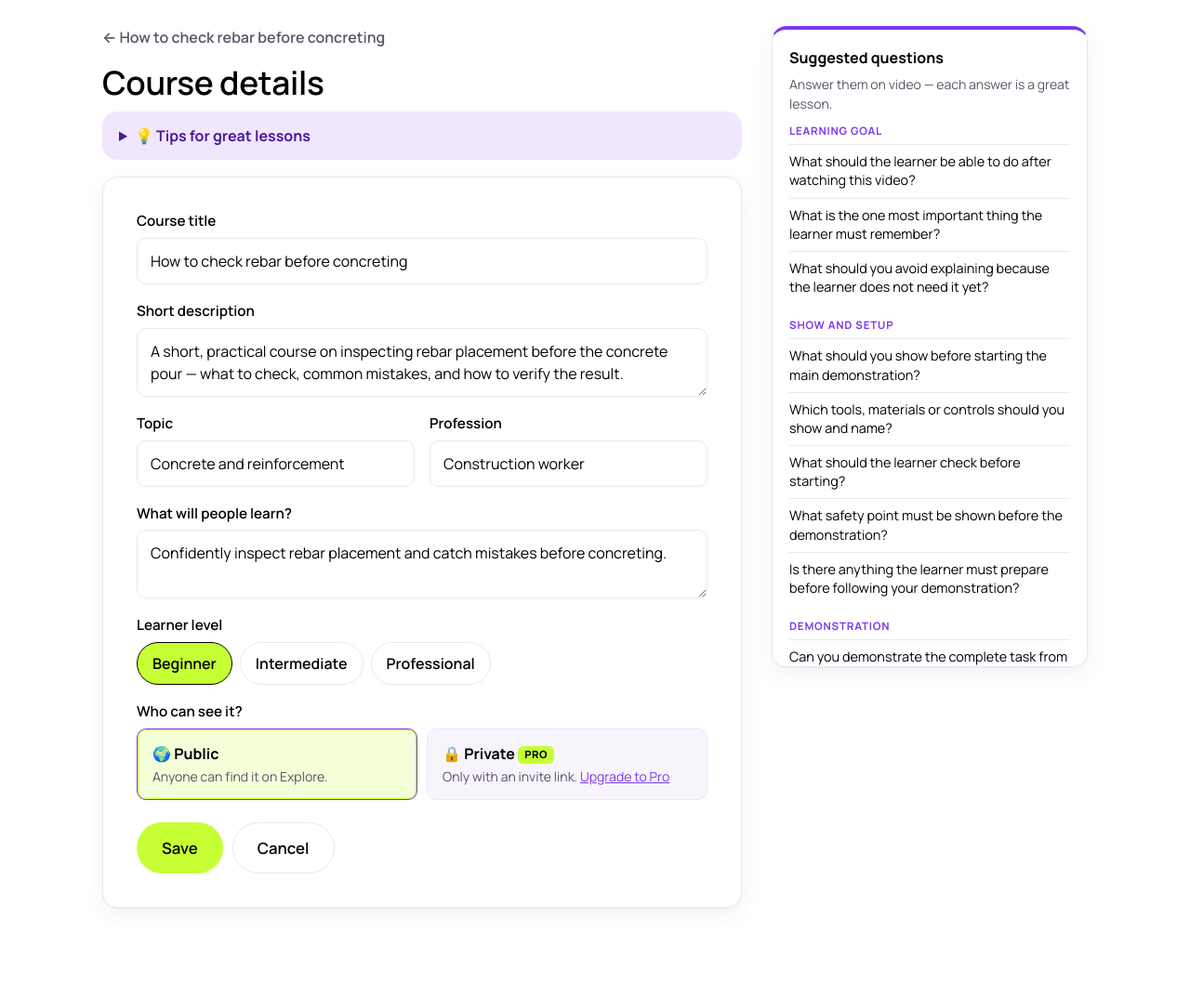
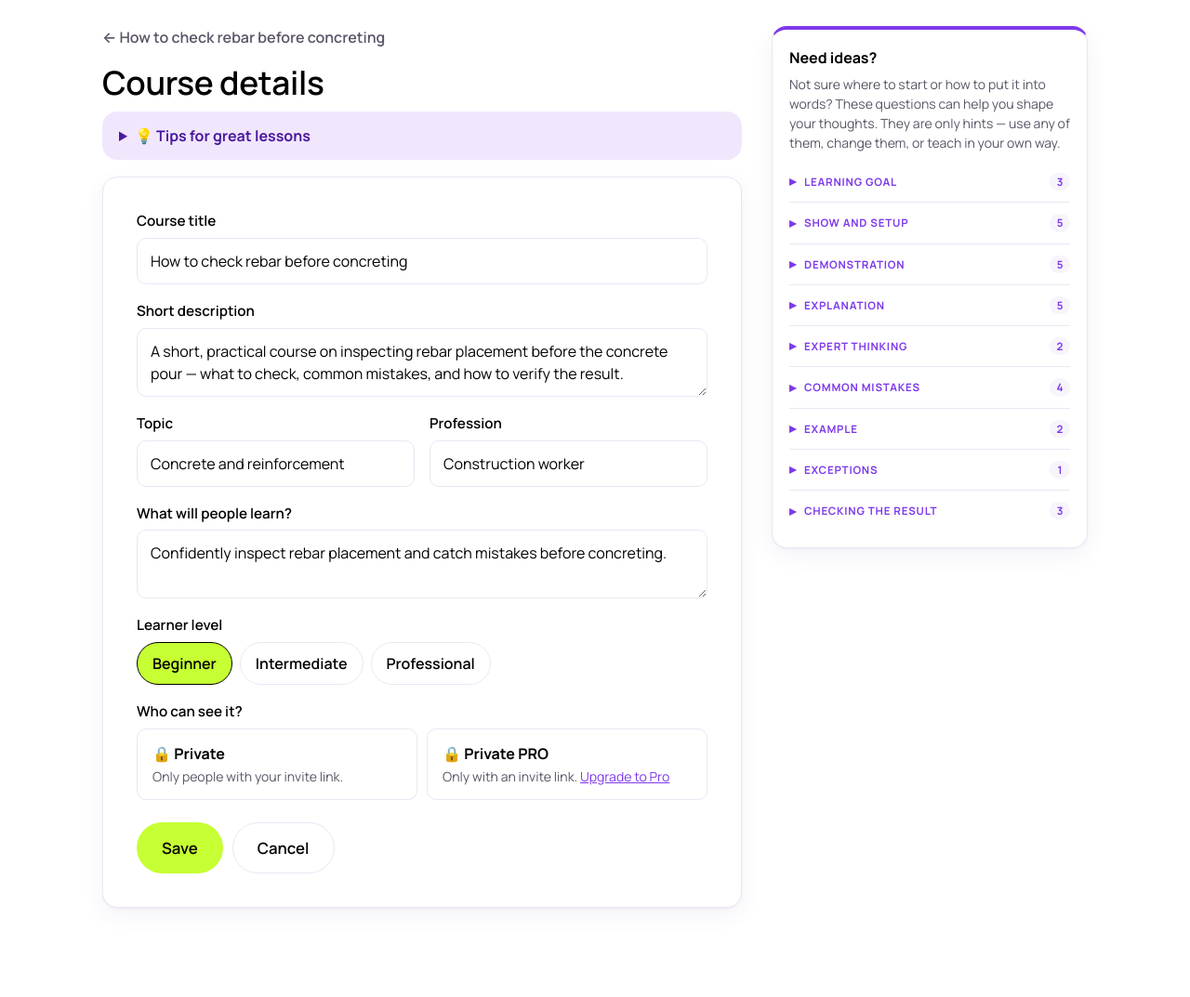
Before and after one commit to anna-gurina1/Hackathon, a Flask app: page /course/1/edit in a window 1280 px wide. Shown: the part 65-1138 px from the top of the page at 93% size. Run offline with Flask 3, Linux system fonts and the light colour scheme; a user stored in the database is signed in; some libraries are stand-ins or nearby versions; some web fonts are replaced.

Commit message:
removing pro in front

```diff
--- a/frontend/static/css/pages.css
+++ b/frontend/static/css/pages.css
@@ -695,28 +695,6 @@ a.lesson-row:hover { border-color: var(--accent); }
 }
 .studio-form, .studio-new-lesson { margin-top: 4px; }
 
-/* PRO */
-.pro-badge {
-  display: inline-block;
-  padding: 1px 7px;
-  border-radius: 6px;
-  background: var(--primary);
-  color: var(--primary-ink);
-  font-size: .7rem;
-  font-weight: 800;
-  letter-spacing: .05em;
-  vertical-align: middle;
-}
-.pro-badge-lg { padding: 4px 12px; font-size: .85rem; margin-left: auto; }
-.option-card.is-locked .option-card-body { background: var(--soft); }
-.option-card.is-locked { cursor: default; }
-.pro-card { text-align: center; padding: 36px 24px; }
-.pro-card .pro-badge-lg { margin: 0 0 12px; }
-.pro-features { list-style: none; padding: 0; margin: 20px auto; display: grid; gap: 8px; max-width: 320px; text-align: left; }
-.pro-price { font-size: 1.1rem; margin: 0 0 14px; }
-.pro-price strong { font-family: var(--font-display); font-size: 2.4rem; }
-.pro-note { margin: 10px 0 0; }
-.pro-card .status-line { justify-content: center; }
 
 /* Lessons in the studio */
 .studio-lessons { list-style: none; margin: 0 0 14px; padding: 0; display: grid; gap: 10px; }
@@ -775,10 +753,6 @@ a.lesson-row:hover { border-color: var(--accent); }
 /* Studio in the brand colours (purple panels, lime buttons) */
 .studio-lesson:hover { border-color: var(--accent); }
 .suggest-panel { border-top: 4px solid var(--accent); }
-.pro-card { background: var(--accent); border-color: var(--accent); color: var(--accent-ink); }
-.pro-card .lead, .pro-card .muted { color: var(--accent-soft); }
-.pro-card .pro-price strong { color: var(--primary); }
-.pro-card .status-dot { background: var(--primary); }
 
 /* Course page owner panel: "Delete course" readable on purple */
 .action-card .danger-link {
@@ -800,3 +774,25 @@ a.lesson-row:hover { border-color: var(--accent); }
 .completers-score { font-size: .8rem; color: var(--ink-soft); }
 .completers-empty { margin: 0; font-size: .9rem; color: var(--ink-soft); }
 .manage-numbers strong { font-family: var(--font-body); font-weight: 800; }
+
+/* Question ideas: modules are folded, questions open with the arrow */
+.suggest-group { border-top: 1px solid var(--line); }
+.suggest-group:first-of-type { border-top: 0; }
+.suggest-group + .suggest-group { margin-top: 0; }
+.suggest-group > summary.suggest-category {
+  display: flex; align-items: center; gap: 8px;
+  margin: 0; padding: 12px 0;
+  cursor: pointer; list-style: none;
+}
+.suggest-group > summary.suggest-category::-webkit-details-marker { display: none; }
+.suggest-group > summary.suggest-category::before {
+  content: "▸"; font-size: .9rem; line-height: 1; transition: transform .15s ease;
+}
+.suggest-group[open] > summary.suggest-category::before { transform: rotate(90deg); }
+.suggest-group > summary.suggest-category:hover { color: var(--ink); }
+.suggest-count {
+  margin-left: auto; min-width: 22px; padding: 1px 7px;
+  border-radius: 999px; background: var(--soft); color: var(--accent);
+  font-size: .72rem; text-align: center; letter-spacing: 0;
+}
+.suggest-group[open] { padding-bottom: 8px; }
--- a/frontend/static/js/studio.js
+++ b/frontend/static/js/studio.js
@@ -36,9 +36,12 @@ function showQuestionsForLevel(levelKey) {
   document.querySelectorAll('.suggest-item').forEach(function (item) {
     item.hidden = !item.dataset.levels.split(' ').includes(levelKey);
   });
-  // hide a category title when all its questions are hidden
+  // hide a module when all its questions are hidden, and update the number next to its name
   document.querySelectorAll('.suggest-group').forEach(function (group) {
-    group.hidden = group.querySelectorAll('.suggest-item:not([hidden])').length === 0;
+    const visibleCount = group.querySelectorAll('.suggest-item:not([hidden])').length;
+    group.hidden = visibleCount === 0;
+    const counter = group.querySelector('[data-suggest-count]');
+    if (counter) counter.textContent = visibleCount;
   });
 }
 
@@ -62,7 +65,7 @@ document.querySelectorAll('[data-use-question]').forEach(function (useButton) {
     if (addLessonButton) addLessonButton.hidden = true;
 
     const questionPrompt = newLessonBlock.querySelector('[data-question-prompt]');
-    questionPrompt.textContent = '🎙 Answer on video: ' + useButton.dataset.questionText;
+    questionPrompt.textContent = '💡 Idea for this lesson: ' + useButton.dataset.questionText;
     questionPrompt.hidden = false;
     newLessonBlock.querySelector('[data-question-id]').value = useButton.dataset.useQuestion;
 
--- a/frontend/templates/account_company.html
+++ b/frontend/templates/account_company.html
@@ -16,11 +16,6 @@
       <h1>{{ user.display_name }}</h1>
       <p class="muted">{{ user.email }} · <a href="{{ url_for('courses.company_profile', company_id=user.id) }}">Public page</a></p>
     </div>
-    {% if user.is_pro %}
-      <span class="pro-badge pro-badge-lg">PRO</span>
-    {% else %}
-      <a class="btn btn-outline btn-small" href="{{ url_for('main.pro') }}">Upgrade to Pro</a>
-    {% endif %}
   </div>
 
   {% set total_enrolled = courses|sum(attribute='enrolled') %}
--- a/frontend/templates/course_form.html
+++ b/frontend/templates/course_form.html
@@ -84,13 +84,13 @@
         <label>Who can see it?</label>
         {% set is_private = is_editing and course.is_private %}
         <div class="option-grid">
-          <label class="option-card">
-            <input type="radio" name="visibility" value="public" {{ 'checked' if not is_private }}>
-            <span class="option-card-body">
-              <strong>🌍 Public</strong>
-              <span class="small muted">Anyone can find it on Explore.</span>
-            </span>
-          </label>
+        <label class="option-card">
+          <input type="radio" name="visibility" value="private" {{ 'checked' if is_private }}>
+          <span class="option-card-body">
+            <strong>🔒 Private</strong>
+            <span class="small muted">Only people with your invite link.</span>
+          </span>
+        </label>
           <label class="option-card {{ 'is-locked' if not is_pro }}">
             <input type="radio" name="visibility" value="private" {{ 'checked' if is_private }} {{ 'disabled' if not is_pro }}>
             <span class="option-card-body">
--- a/frontend/templates/partials/suggested_questions.html
+++ b/frontend/templates/partials/suggested_questions.html
@@ -1,15 +1,22 @@
 {#
-  Side panel with suggested questions from core/questions.py.
+  Side panel with question ideas from core/questions.py.
   Needs: recommended = [{"category": "goal", "category_label": "Learning goal", "questions": [question dicts]}]
   Optional: used_question_ids (set of ids already turned into lessons), can_use (show "Use" buttons)
+  Each module (category) is folded: only its name is shown, the questions open with the arrow.
 #}
 <aside class="suggest-panel card" data-suggest-panel>
-  <p class="side-label">Suggested questions</p>
-  <p class="small muted suggest-intro">Answer them on video — each answer is a great lesson.</p>
+  <p class="side-label">Need ideas?</p>
+  <p class="small muted suggest-intro">
+    Not sure where to start or how to put it into words? These questions can help you shape your thoughts.
+    They are only hints — use any of them, change them, or teach in your own way.
+  </p>
 
   {% for group in recommended %}
-    <div class="suggest-group">
-      <p class="suggest-category">{{ group.category_label }}</p>
+    <details class="suggest-group">
+      <summary class="suggest-category">
+        <span>{{ group.category_label }}</span>
+        <span class="suggest-count" data-suggest-count>{{ group.questions|length }}</span>
+      </summary>
       {% for question in group.questions %}
         {% set is_used = used_question_ids is defined and question.id in used_question_ids %}
         <div class="suggest-item {{ 'is-used' if is_used }}" data-levels="{{ question.levels|join(' ') }}">
@@ -22,6 +29,6 @@
           {% endif %}
         </div>
       {% endfor %}
-    </div>
+    </details>
   {% endfor %}
 </aside>
```
Also changed, not shown: frontend/templates/pro.html (deleted, +0 -52 lines), 1 other file.
